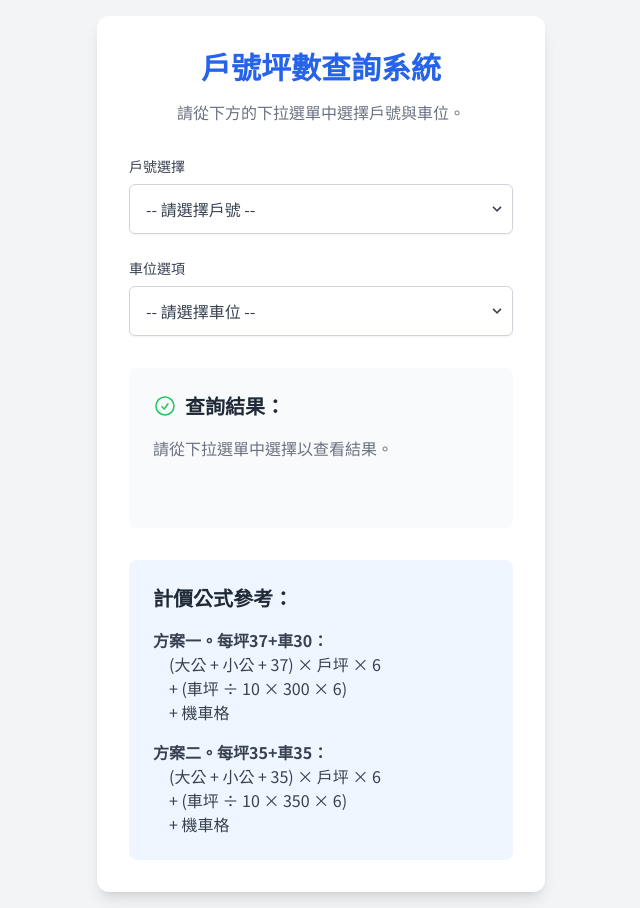
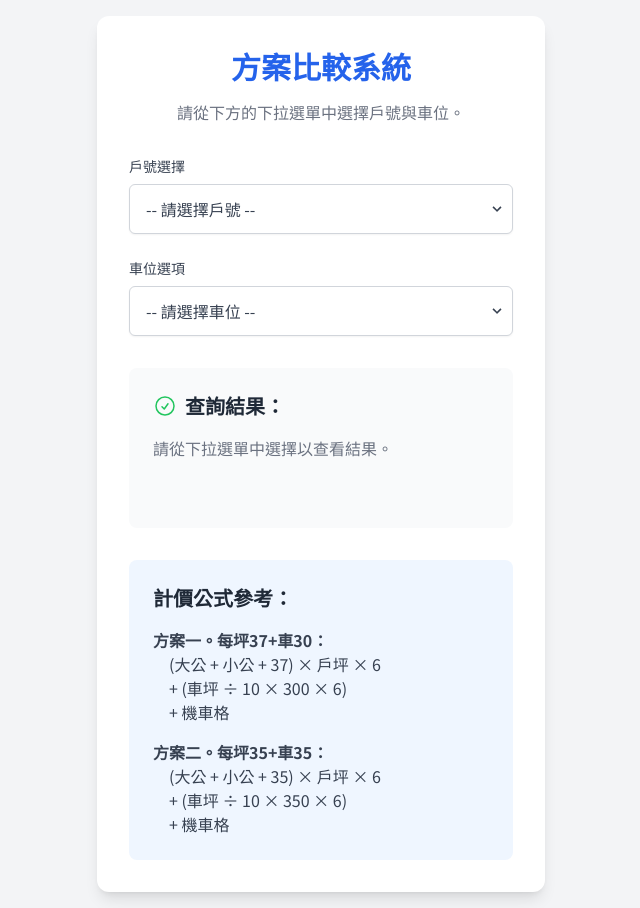
Before and after one commit to hider123/coconut, a plain HTML site: page index.html in a window 1280 px wide. Shown: the whole page, without its empty margins (319-959 px from the left). Drawn offline with nearby package versions, Linux system fonts and the light colour scheme.

Commit message:
update title

```diff
--- a/index.html
+++ b/index.html
@@ -3,7 +3,7 @@
 <head>
     <meta charset="UTF-8">
     <meta name="viewport" content="width=device-width, initial-scale=1.0">
-    <title>戶號坪數查詢 (優化版)</title>
+    <title>方案比較系統</title>
     <script src="https://cdn.tailwindcss.com"></script>
     <style>
         /* 使用 Google Fonts 的 'Noto Sans TC' 來提供更美觀的中文字體 */
@@ -17,7 +17,7 @@
 
 <div class="w-full max-w-md mx-auto bg-white rounded-xl shadow-lg p-8 transform transition-all duration-300">
     <div class="text-center">
-        <h1 class="text-3xl font-bold text-blue-600 mb-4">戶號坪數查詢系統</h1>
+        <h1 class="text-3xl font-bold text-blue-600 mb-4">方案比較系統</h1>
         <p class="text-gray-500 mb-8">請從下方的下拉選單中選擇戶號與車位。</p>
     </div>
 
```
